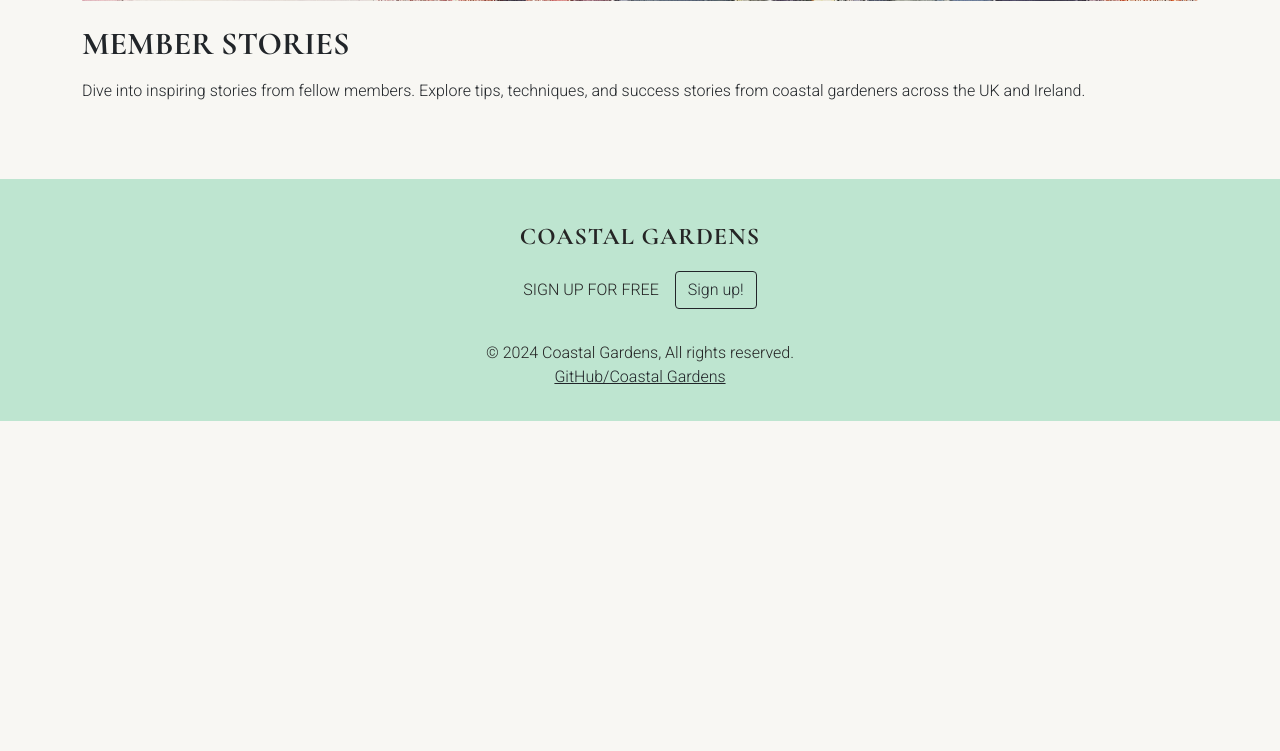
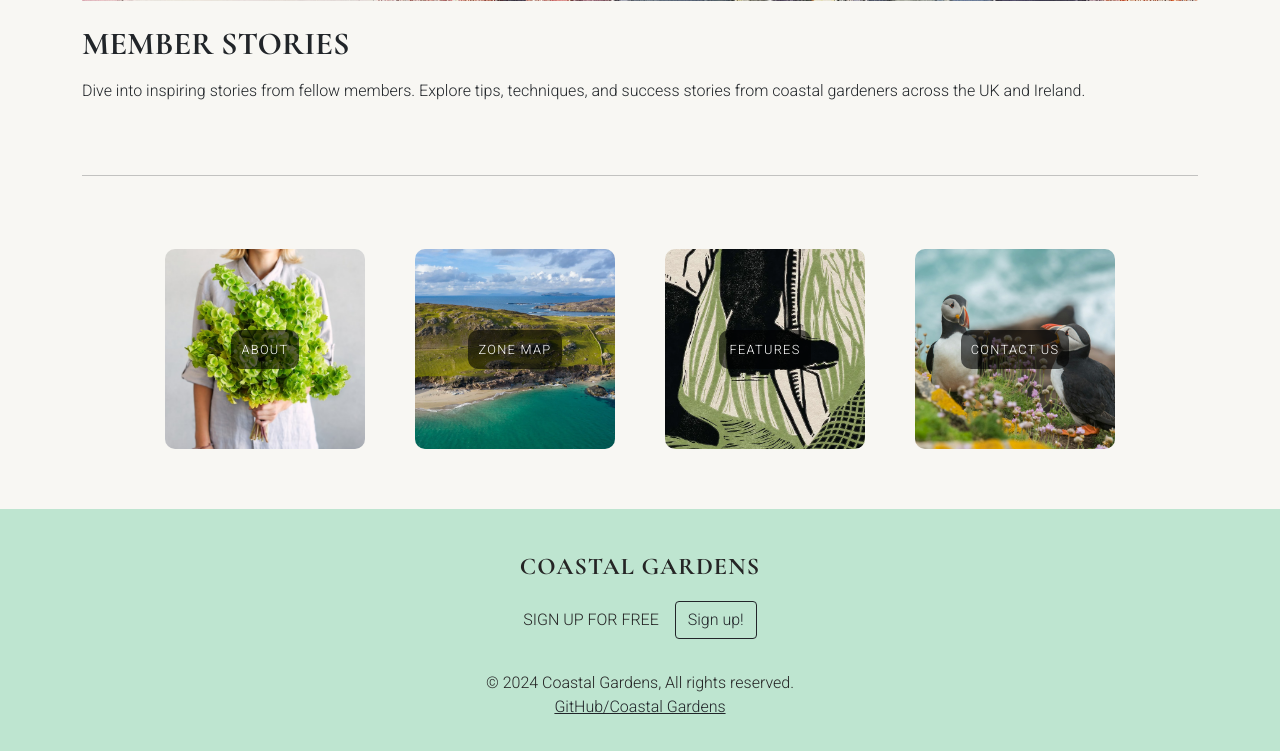
Before and after one commit to LemmenAid/coastal-gardens, a Django app: page /dashboard/member-stories/ in a window 1280 px wide. Shown: the part 634-1385 px from the top of the page. Before the commit the page ends 1055 px from the top, so only its background shows below. Run offline with Django 4.2, Linux system fonts and the light colour scheme; data that the repository does not hold is empty.

Commit message:
Add square links to member stories and features page

```diff
--- a/blog/templates/blog/index.html
+++ b/blog/templates/blog/index.html
@@ -39,6 +39,8 @@
     </div>
 </div>
 <hr>
+
+<!-- Square Links -->
 <div class="row">
     <div class="link-container">
         <a href="{% url 'about' %}" class="link-square">
--- a/blog/templates/blog/member_stories.html
+++ b/blog/templates/blog/member_stories.html
@@ -85,7 +85,27 @@
         </nav>
         {% endif %}
     </div>
-
+    <hr>
+    <div class="row">
+        <div class="link-container">
+            <a href="{% url 'about' %}" class="link-square">
+                <img src="{% static 'images/about.jpg' %}" alt="About">
+                <span>About</span>
+            </a>
+            <a href="{% url 'zone_map' %}" class="link-square" aria-label="garden zone map">
+                <img src="{% static 'images/zone.jpg' %}" alt="Zone map">
+                <span>Zone Map</span>
+            </a>
+            <a href="{% url 'features' %}" class="link-square">
+                <img src="{% static 'images/features.jpg' %}" alt="Features">
+                <span>Features</span>
+            </a>
+            <a href="{% url 'contact' %}" class="link-square" aria-label="link to the contact us page">
+                <img src="{% static 'images/contact.jpg' %}" alt="Contact us">
+                <span>Contact Us</span>
+            </a>
+        </div>
+    </div>
 
 </div>
 {% endblock content %}
--- a/dashboard/templates/dashboard/dashboard.html
+++ b/dashboard/templates/dashboard/dashboard.html
@@ -61,7 +61,7 @@
         </div>
     </div>
 </div>
-
+<hr>
 <!-- square links   -->
 <div class="row">
     <div class="link-container">
```
Also changed, not shown: blog/templates/blog/features.html (+23 -0 lines), blog/templates/blog/post_detail.html (+22 -0 lines), dashboard/templates/dashboard/create_member_story.html (+18 -0 lines), README.md.
